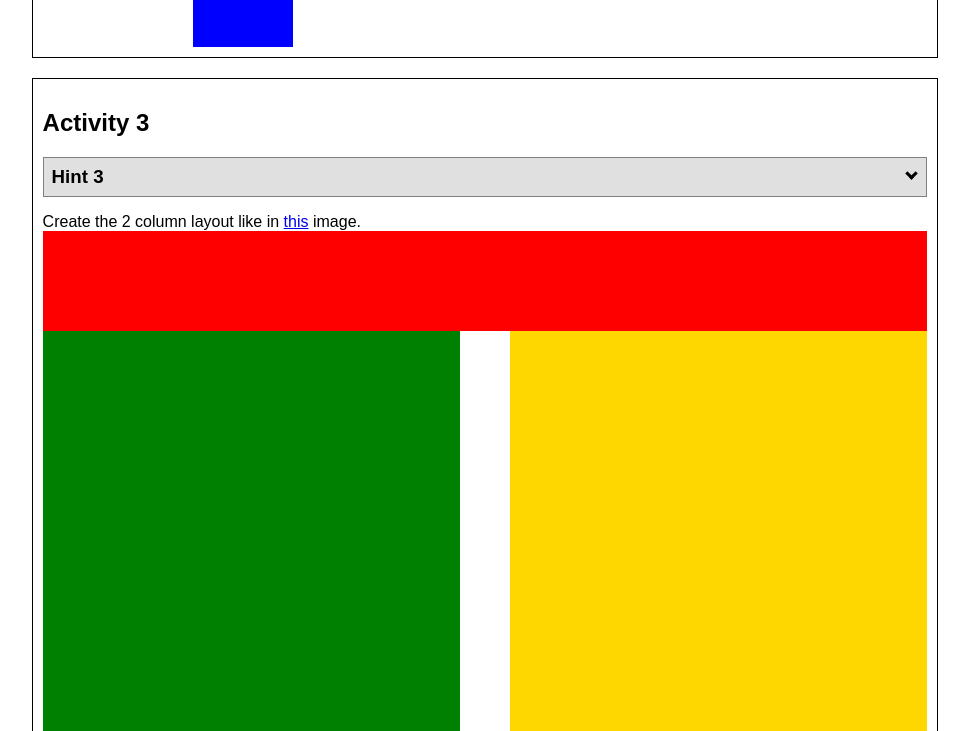
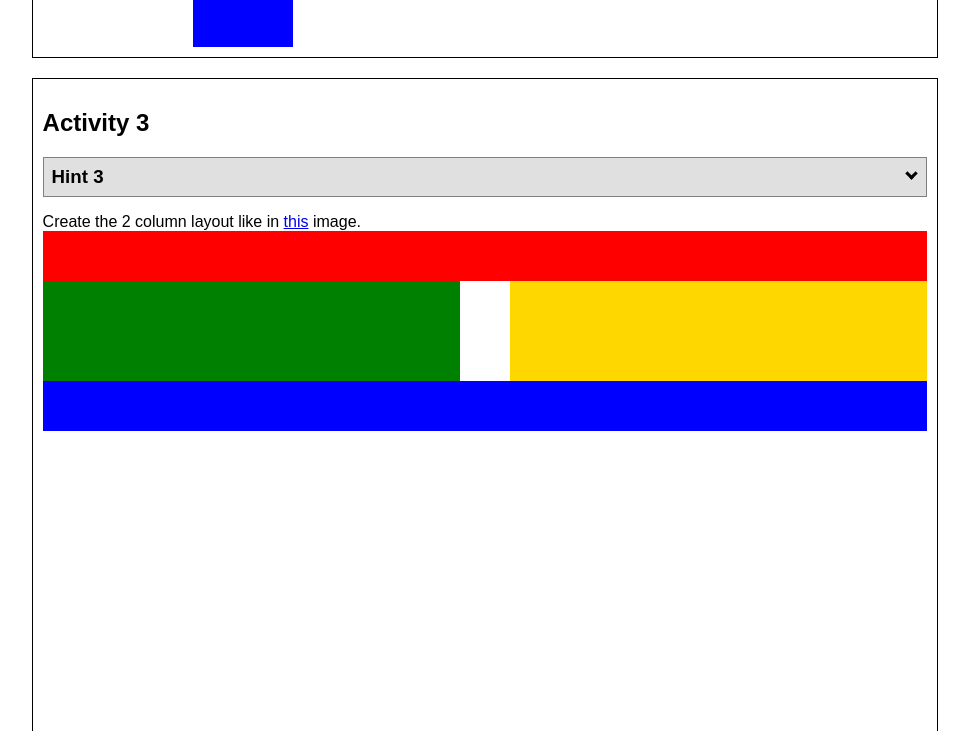
Before and after one commit to hiimelyk/wdd130, a plain HTML site: page positioning.html in a window 1280 px wide. Shown: the part 1379-2110 px from the top of the page, without its empty margins (155-1124 px from the left). Drawn offline with Linux system fonts and the light colour scheme.

Commit message:
finally finished activity 3

```diff
--- a/positionstyles.css
+++ b/positionstyles.css
@@ -73,33 +73,29 @@ gap: 20px;
   /* This is the parent of the activity 3 boxes. */
   display: grid;
   grid-template-columns: 1fr 50px 1fr;
-  grid-template-rows: 100px 1fr 100px;
+  grid-template-rows: 50px 100px 50px;
   width: 100%;
   height: 100vh;
 
 }
 .red3 {
   width: 100%;
-  height: 100px;
   background-color: red;
   grid-column: 1/ span 3;
   grid-row: 1;
 }
 .green3 {
-
   background-color: green;
   grid-column: 1/2;
   grid-row: 2;
 }
 .yellow3 {
-
   background-color: gold;
   grid-column: 3/4;
   grid-row: 2;
 }
 .blue3 {
   width: 100%;
-  height: 100px;
   background-color: blue;
   grid-column: 1/ span 3;
   grid-row: 3;
```
